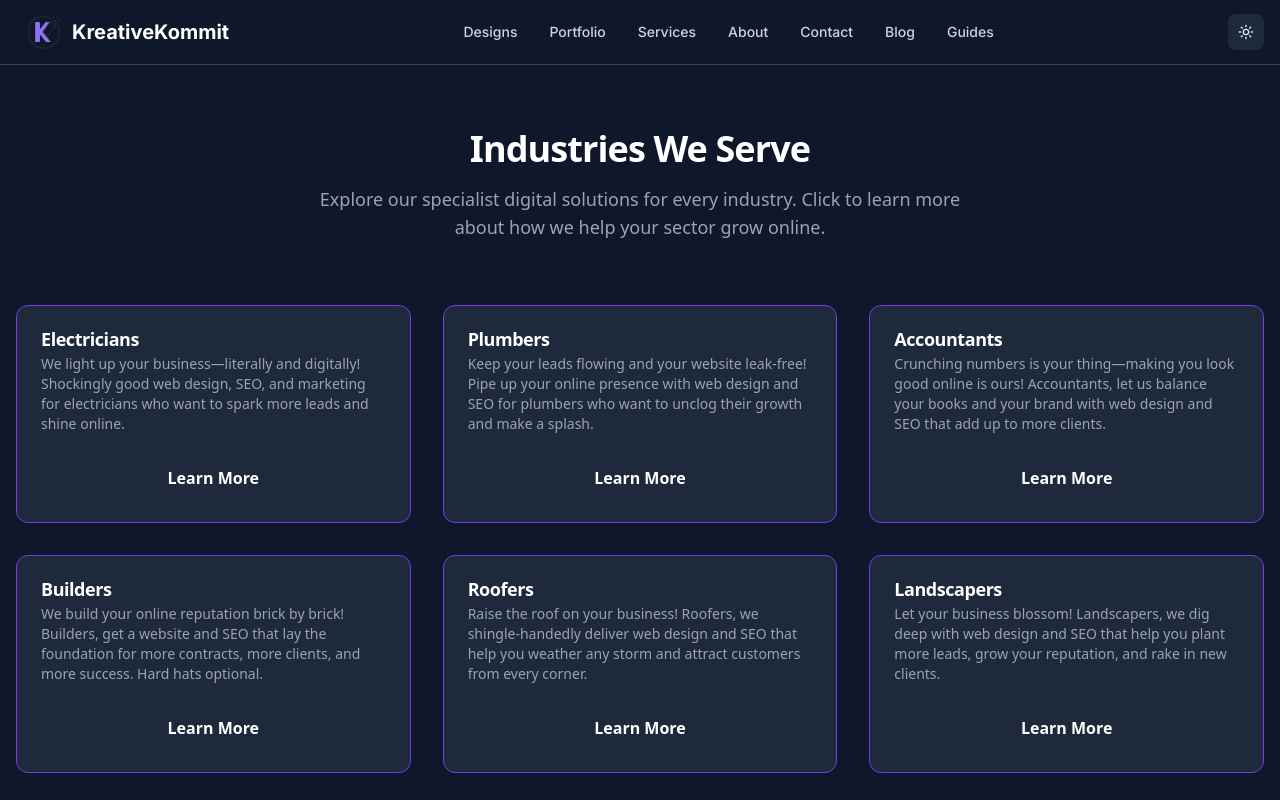
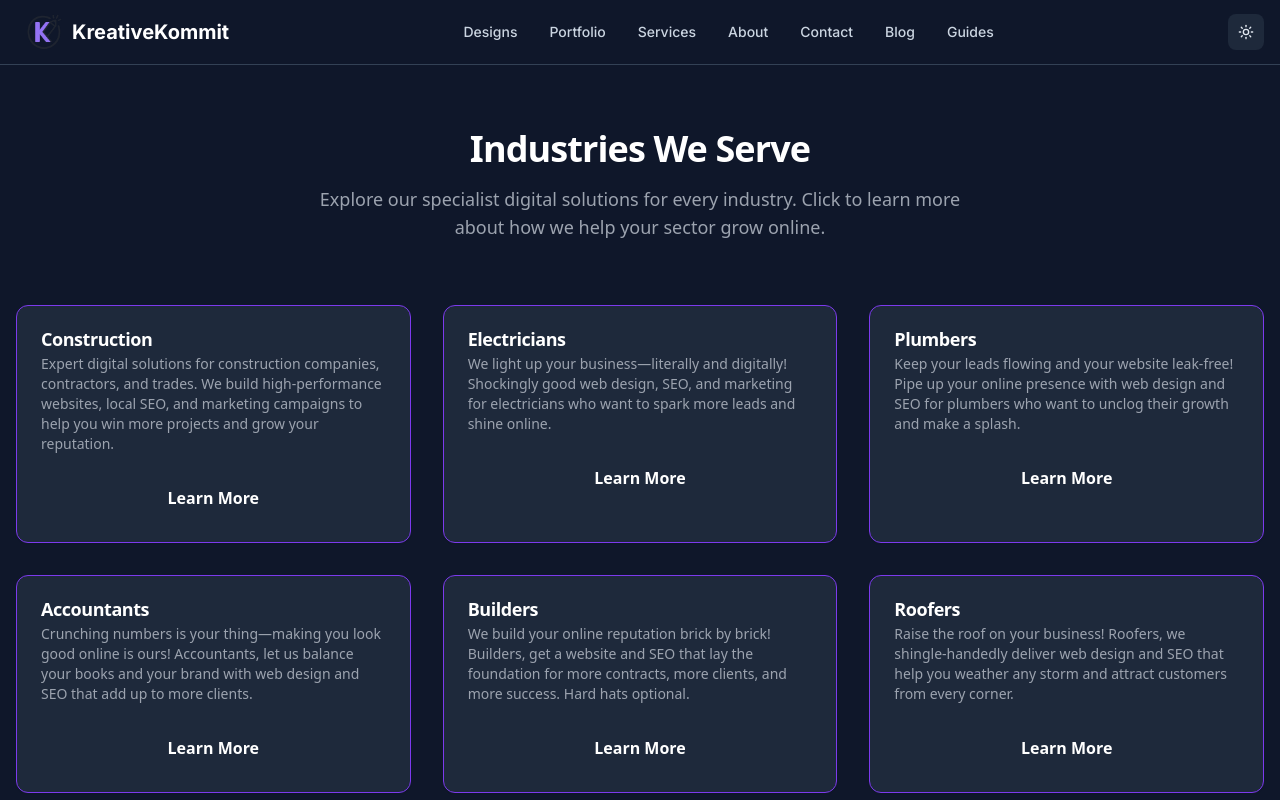
Before and after one commit to Moazzam9/Kreative-Kommit.co, a Next.js app: page /industries in a window 1280 px wide. Shown: the top 800 px of the page. Built offline with nearby package versions, Linux system fonts and the light colour scheme.

Commit message:
feat: add construction industry entry with SEO metadata and enhanced content

```diff
--- a/app/data/industries/industries.ts
+++ b/app/data/industries/industries.ts
@@ -9,6 +9,34 @@ export interface Industry {
 }
 
 export const industries: Industry[] = [
+    {
+      name: "Construction",
+      slug: "construction",
+      keywords: [
+        "construction web design",
+        "construction SEO",
+        "best construction website design",
+        "affordable construction SEO services",
+        "local construction SEO expert",
+        "construction marketing for small business",
+        "construction website designer near me"
+      ],
+      description: "Expert digital solutions for construction companies, contractors, and trades. We build high-performance websites, local SEO, and marketing campaigns to help you win more projects and grow your reputation.",
+      facts: [
+        "Construction businesses benefit from local SEO and project showcase pages.",
+        "Online reviews and reputation management are crucial for winning new contracts.",
+        "Mobile-friendly websites help attract homeowners and commercial clients."
+      ],
+      schema: {
+        '@context': 'https://schema.org',
+        '@type': 'LocalBusiness',
+        name: 'Kreative Kommit',
+        areaServed: 'UK',
+        industry: 'Construction',
+        url: 'https://kreativekommit.com/industries/construction',
+        description: 'Digital marketing and web solutions for the construction industry.'
+      }
+    },
     {
       name: "Electricians",
       slug: "electricians",
```
Lines whose indentation alone changed are shown as unchanged.
